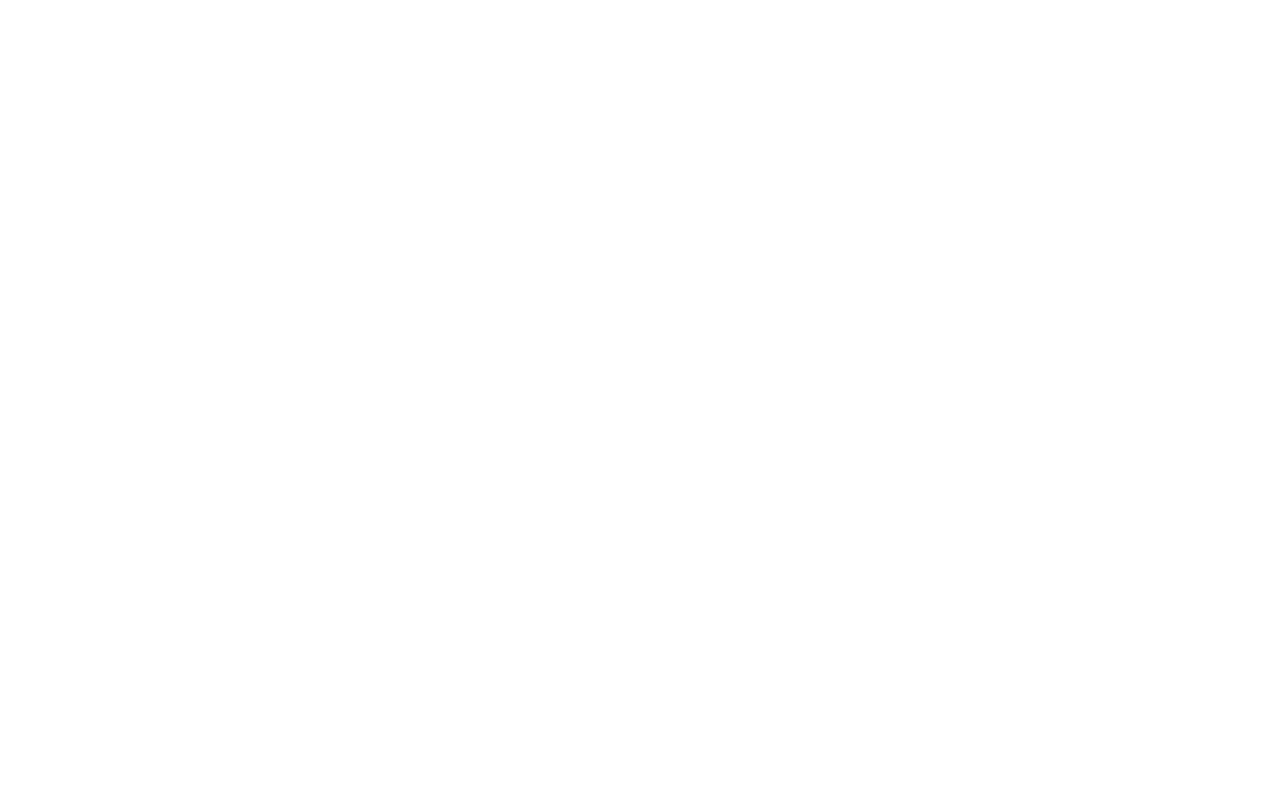
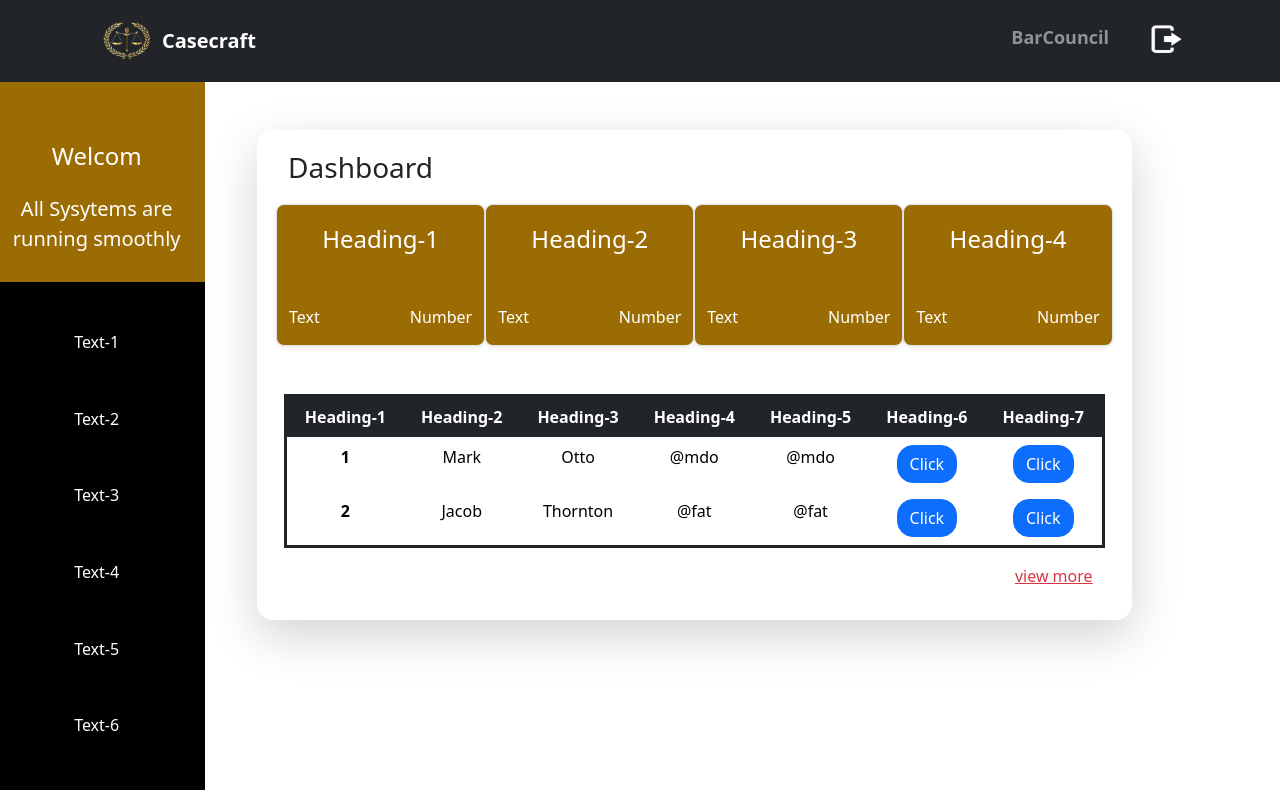
Before and after one commit to RadhulSics/Legal-client-SNIT, a React (Create React App) app: page /legal_practice/BarCouncil-dashboard in a window 1280 px wide. Before the commit this address had no page. Built offline with nearby package versions, Linux system fonts and the light colour scheme.

Commit message:
dashboard

```diff
--- a/src/App.js
+++ b/src/App.js
@@ -75,6 +75,9 @@
 import AdvocateForgotPassword from './Components/Advocates/AdvocateForgotPassword';
 import UserForgotPassword from './Components/User/UserForgotPassword';
 import BarcouncilNav from './Components/BarCouncil/BarcouncilNav';
+import BarCouncilSidebar from './Components/BarCouncil/BarCouncilSidebar';
+import BarCouncildashboard from './Components/BarCouncil/BarCouncildashboard';
+import BarCouncilWholedashboard from './Components/BarCouncil/BarCouncilWholedashboard';
 
 
 function App() {
@@ -138,7 +141,7 @@
 
           {/* Bar council routes */}
           <Route path="/BarCouncilLogin" element={[<LandingNavbar />, <BarCouncilLogin />]} />
-          <Route path="/BarCouncil-nav" element={<BarcouncilNav/>} />
+          <Route path="/BarCouncil-dashboard" element={<BarCouncilWholedashboard/>} />
 
           {/* Admin routes */}
           <Route path="/AdminLogin" element={[<LandingNavbar />, <FormHead title="Admin Login" />, <AdminLogin />, <AdminFooter />]} />
--- a/src/Components/BarCouncil/BarCouncilLogin.js
+++ b/src/Components/BarCouncil/BarCouncilLogin.js
@@ -89,7 +89,7 @@
       </div>
       <div className="container">
         <div className="row">
-          <div className="col-lg-6 col-sm-6 mt-5">
+          <div className="col-6 mt-5">
             <p className='text-center fs-4'>Login Here</p>
             <form onSubmit={handleSubmit}>
             <div className='col-8 mt-5 ms-5'>
@@ -106,7 +106,7 @@
               <div className='row float-end mt-2'>
                 <Link to='' className='text-decoration-none'><p className='text-dark '>Forgot Password?</p></Link>
               </div>
-              <div className='row mt-5 ms-2'>
+              <div className='row mt-5 ms-2 d-flex justify-content-evenly'>
                 <div className='col-6 mt-3'>
                   <button className='barcouncil_btn_bg_text col-8 rounded-5' type='submit'>submit</button>
                 </div>
@@ -120,7 +120,7 @@
             </div>
             </form>
           </div>
-          <div className='col-lg-6 col-sm-6 mt-5'>
+          <div className='col-6 mt-5'>
           <img src={img2} className="img-fluid imgs w-100"  alt="..."/>
           </div>
         </div>
--- /dev/null
+++ b/src/Components/BarCouncil/BarCouncilSidebar.css
@@ -0,0 +1,22 @@
+.Sidebar_top{
+    min-height: 200px;
+    background-color: #9c6c04;
+    color: white;
+    text-align: center;
+}
+.Sidebar_top_text{
+    font-weight: 500;
+}
+.sidebar_bottom{
+    min-height: 508px;
+    max-height: auto;
+    background-color: black;
+    color: white;
+    text-align: center;
+}
+.sidebar_bottom_text{
+    color: white;
+}
+.sidebar_bottom_text:hover{
+    color: white;
+}
--- /dev/null
+++ b/src/Components/BarCouncil/BarCouncilSidebar.js
@@ -0,0 +1,25 @@
+import React from 'react'
+import '../BarCouncil/BarCouncilSidebar.css'
+import { Link } from 'react-router-dom'
+function BarCouncilSidebar() {
+  return (
+    <div>
+
+          <div className='row Sidebar_top p-2'>
+          <p className='fs-4 Sidebar_top_text mt-5'>Welcom</p>
+          <p className='fs-5 Sidebar_top_text'>All Sysytems are running smoothly</p>
+          </div>
+          <div className='row sidebar_bottom pt-5'>
+          <Link to='#' className='text-decoration-none sidebar_bottom_text fs-6'><p>Text-1</p></Link>
+            <Link to='#' className='text-decoration-none sidebar_bottom_text fs-6'><p>Text-2</p></Link>
+            <Link to='#' className='text-decoration-none sidebar_bottom_text fs-6'><p>Text-3</p></Link>
+            <Link to='#' className='text-decoration-none sidebar_bottom_text fs-6'><p>Text-4</p></Link>
+            <Link to='#' className='text-decoration-none sidebar_bottom_text fs-6'><p>Text-5</p></Link>
+            <Link to='#' className='text-decoration-none sidebar_bottom_text fs-6'><p>Text-6</p></Link>
+          </div>
+
+    </div>
+  )
+}
+
+export default BarCouncilSidebar
--- /dev/null
+++ b/src/Components/BarCouncil/BarCouncilWholedashboard.js
@@ -0,0 +1,23 @@
+import React from 'react'
+import BarcouncilNav from './BarcouncilNav'
+import BarCouncilSidebar from './BarCouncilSidebar'
+import BarCouncildashboard from './BarCouncildashboard'
+
+function BarCouncilWholedashboard() {
+    return (
+        <div>
+             <BarcouncilNav/>
+             <div class="row">
+    <div class="col col-lg-2 col-sm-2">
+      <BarCouncilSidebar/>
+    </div>
+
+    <div class="col-sm-9 col-lg-9 ">
+    <BarCouncildashboard/>
+    </div>
+  </div>
+        </div>
+    )
+}
+
+export default BarCouncilWholedashboard
--- /dev/null
+++ b/src/Components/BarCouncil/BarCouncildashboard.css
@@ -0,0 +1,7 @@
+.barcouncil_dashboard_bg{
+    background-color: #9c6c04;
+}
+.barcouncil_dashboard_bg_text{
+    text-align: center;
+    color: white;
+}
--- /dev/null
+++ b/src/Components/BarCouncil/BarCouncildashboard.js
@@ -0,0 +1,89 @@
+import React from 'react'
+import '../BarCouncil/BarCouncildashboard.css'
+import { Link } from 'react-router-dom'
+function BarCouncildashboard() {
+    return (
+        <div>
+            <div className='d-flex justify-content-center mt-5'>
+                <div className='col-11  shadow-lg rounded-4'>
+                    <div className=' p-3'>
+                        <p className='d-flex justify-content-start fs-3 '>Dashboard</p>
+                        <div className='row justify-content-evenly'>
+                            <div className='col-sm-3 barcouncil_dashboard_bg border rounded-3 shadow-sm '>
+                                <p className='barcouncil_dashboard_bg_text fs-4 mt-3'>Heading-1</p>
+                                <div className='d-flex justify-content-between mt-5'>
+                                    <p className='barcouncil_dashboard_bg_text'>Text</p>
+                                    <p className='barcouncil_dashboard_bg_text'>Number</p>
+                                </div>
+                            </div>
+                            <div className='col-sm-3 barcouncil_dashboard_bg border rounded-3 shadow-sm '>
+                                <p className='barcouncil_dashboard_bg_text fs-4 mt-3'>Heading-2</p>
+                                <div className='d-flex justify-content-between mt-5'>
+                                    <p className='barcouncil_dashboard_bg_text'>Text</p>
+                                    <p className='barcouncil_dashboard_bg_text'>Number</p>
+                                </div>
+                            </div>
+                            <div className='col-sm-3 barcouncil_dashboard_bg border rounded-3 shadow-sm '>
+                                <p className='barcouncil_dashboard_bg_text fs-4 mt-3'>Heading-3</p>
+                                <div className='d-flex justify-content-between mt-5'>
+                                    <p className='barcouncil_dashboard_bg_text'>Text</p>
+                                    <p className='barcouncil_dashboard_bg_text'>Number</p>
+                                </div>
+                            </div>
+                            <div className='col-sm-3 barcouncil_dashboard_bg border rounded-3 shadow-sm '>
+                                <p className='barcouncil_dashboard_bg_text fs-4 mt-3'>Heading-4</p>
+                                <div className='d-flex justify-content-between mt-5'>
+                                    <p className='barcouncil_dashboard_bg_text'>Text</p>
+                                    <p className='barcouncil_dashboard_bg_text'>Number</p>
+                                </div>
+                            </div>
+                        </div>
+
+                        <div className='row mt-5  ps-2 px-2'>
+                            <table class="table caption-top table-responsive-sm table-borderless border border-3 border-dark ">
+
+                                <thead className='table-dark'>
+                                    <tr>
+                                        <th scope="col">Heading-1</th>
+                                        <th scope="col">Heading-2</th>
+                                        <th scope="col">Heading-3</th>
+                                        <th scope="col">Heading-4</th>
+                                        <th scope="col">Heading-5</th>
+                                        <th scope="col">Heading-6</th>
+                                        <th scope="col">Heading-7</th>
+                                    </tr>
+                                </thead>
+                                <tbody>
+                                    <tr>
+                                        <th scope="row">1</th>
+                                        <td>Mark</td>
+                                        <td>Otto</td>
+                                        <td>@mdo</td>
+                                        <td>@mdo</td>
+                                        <td><button className='btn btn-primary rounded-4'>Click</button></td>
+                                        <td><button className='btn btn-primary rounded-4'>Click</button></td>
+                                    </tr>
+                                    <tr>
+                                        <th scope="row">2</th>
+                                        <td>Jacob</td>
+                                        <td>Thornton</td>
+                                        <td>@fat</td>
+                                        <td>@fat</td>
+                                        <td><button className='btn btn-primary rounded-4'>Click</button></td>
+                                        <td><button className='btn btn-primary rounded-4'>Click</button></td>
+                                    </tr>
+                                </tbody>
+                            </table>
+                            <div class="d-flex justify-content-end"><p><Link to='#' className='text-danger '>view more</Link></p></div>
+                        </div>
+                    </div>
+                </div>
+            </div>
+            {/*Bottom space */}
+            <p className='invisible'>rr</p>
+        </div>
+
+    )
+}
+
+export default BarCouncildashboard
--- a/src/Components/BarCouncil/BarcouncilNav.js
+++ b/src/Components/BarCouncil/BarcouncilNav.js
@@ -1,9 +1,51 @@
 import React from 'react'
+import { Link } from 'react-router-dom'
+import img1 from "../../Assets/logo2.png";
+import img2 from "../../Assets/Logout.png";
+
 
 function BarcouncilNav() {
   return (
     <div>
-
+      <nav className="navbar navbar-expand-lg navbar-dark bg-dark landing_custom_navbar" style={{minHeight:'10vh'}} >
+        <div className="container">
+          <Link className="navbar-brand" to="#home">
+            <img
+              alt="Logo"
+              src={img1}
+              width="50"
+              height="50"
+              className="d-inline-block align-top"
+            />{" "}
+            Casecraft
+          </Link>
+          <button
+            className="navbar-toggler"
+            type="button"
+            data-toggle="collapse"
+            data-target="#navbarNav"
+            aria-controls="navbarNav"
+            aria-expanded="false"
+            aria-label="Toggle navigation"
+          >
+            <span className="navbar-toggler-icon"></span>
+          </button>
+          <div className="collapse navbar-collapse" id="navbarNav">
+            <ul className="navbar-nav ml-auto">
+              <li className='nav-item'><Link to='#' className='nav-link mt-2 '>BarCouncil</Link></li>
+              <li className='nav-item'><Link to='#' className='nav-link'>
+              <img
+              alt="Logo"
+              src={img2}
+              width="50"
+              height="50"
+              className="d-inline-block align-top"
+            />
+              </Link></li>
+            </ul>
+          </div>
+        </div>
+      </nav>
     </div>
   )
 }
```
Also changed, not shown: src/Assets/Logout.png (added).
